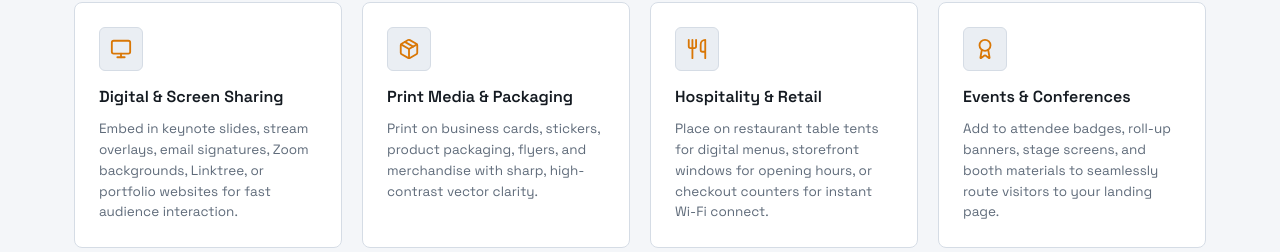
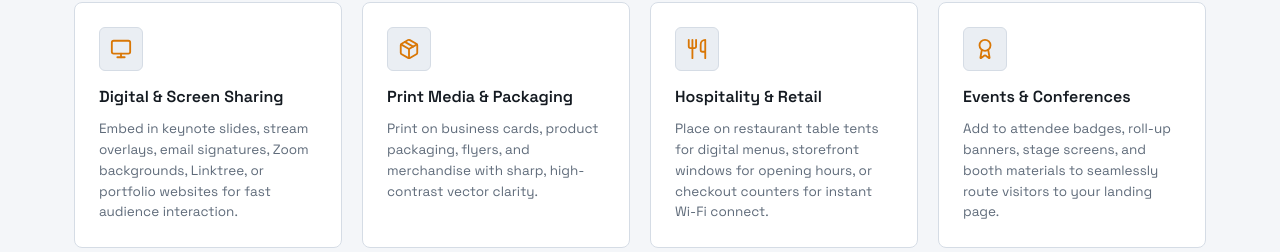
Before and after one commit to josephsojan/scanmeqrcode, a React (Vite) app: page / in a window 1280 px wide. Shown: the part 979-1231 px from the top of the page. Built offline with nearby package versions, Linux system fonts and the light colour scheme; the HTML template or start-up script is replaced by a standard one.

Commit message:
Modified InfoSection

```diff
--- a/src/components/InfoSection.jsx
+++ b/src/components/InfoSection.jsx
@@ -11,7 +11,7 @@ export function InfoSection() {
         {
             icon: <Package size={22} />,
             title: 'Print Media & Packaging',
-            description: 'Print on business cards, stickers, product packaging, flyers, and merchandise with sharp, high-contrast vector clarity.'
+            description: 'Print on business cards, product packaging, flyers, and merchandise with sharp, high-contrast vector clarity.'
         },
         {
             icon: <Utensils size={22} />,
```
